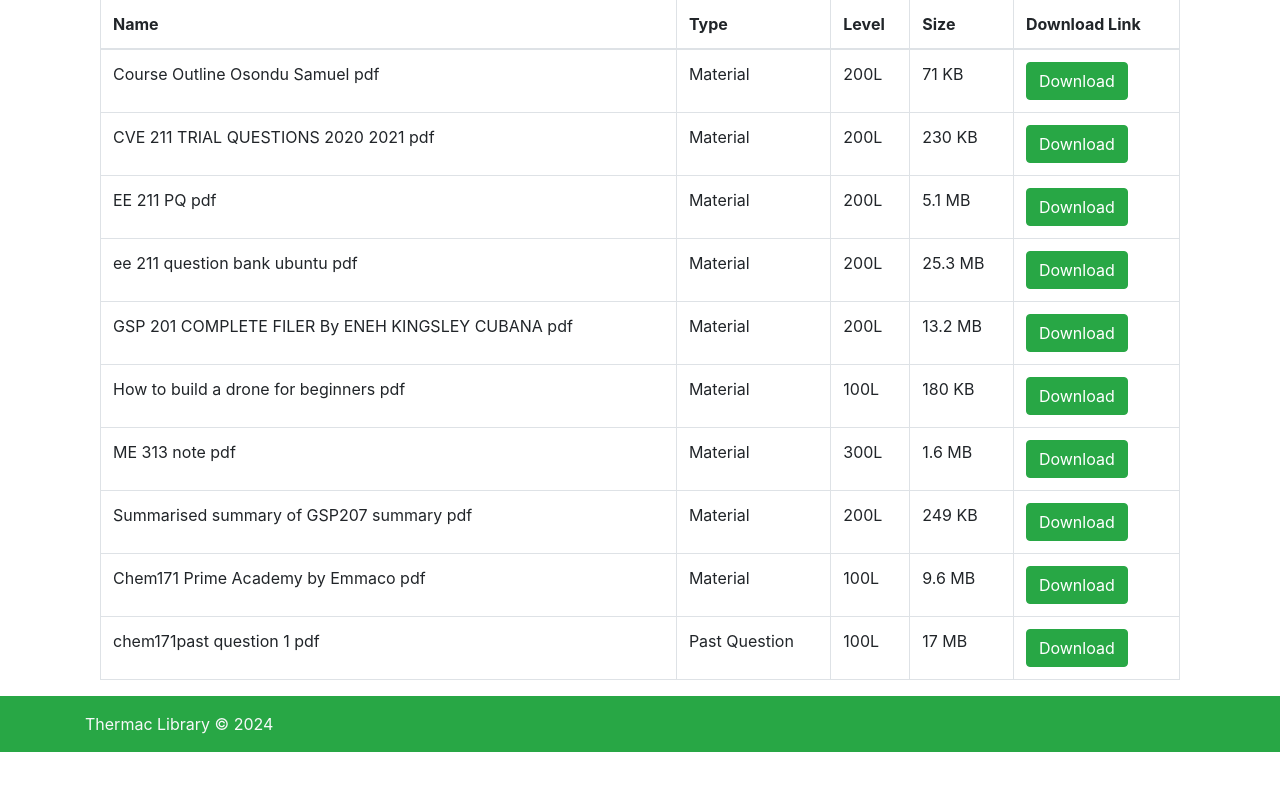
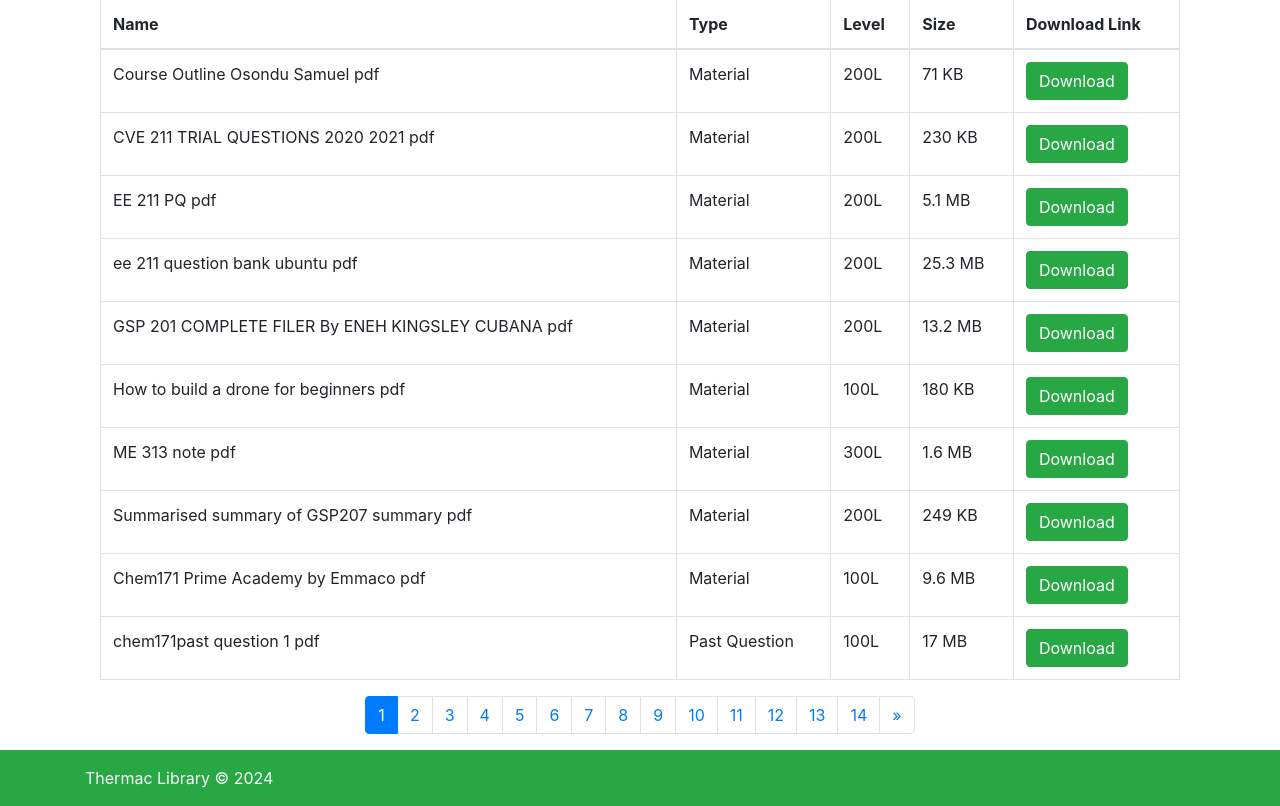
Before and after one commit to Ddilibe/T-Library, a Flask app: page /books in a window 1280 px wide. Shown: the part 694-1500 px from the top of the page. Before the commit the page ends 1446 px from the top, so only its background shows below. Run offline with Flask 3, Linux system fonts and the light colour scheme; some libraries are stand-ins or nearby versions.

Commit message:
[Chore]: Added pagination for the software

```diff
--- a/main.py
+++ b/main.py
@@ -1,11 +1,13 @@
 from flask import Flask, render_template, request, jsonify
 import json
+import math
 
 app = Flask(__name__)
 
 # Load books data from JSON file
 with open('books.json', 'r') as file:
     books_data = json.load(file)
+typing = 'post'
 
 @app.route('/')
 def home():
@@ -34,14 +36,23 @@ def paginate_books(page, per_page):
 @app.route('/books', methods=['GET', 'POST'])
 def books():
     page = request.args.get('page', 1, type=int)
+    search_query = request.args.get('search_query', '', type=str)
     per_page = 10
-    paginated_books = paginate_books(page, per_page)
-    total_pages = (len(books_data) + per_page - 1) // per_page
+    if search_query != '':
+        request.method, request.form = 'POST', {'search_query':search_query}
     if request.method == 'POST':
         search_query = request.form['search_query'].lower()
         filtered_books = [book for book in books_data if search_query in book['a'].lower()]
-        return render_template('books.html', books=filtered_books, page=page, total_pages=total_pages)
-    return render_template('books.html', books=paginated_books, page=page, total_pages=total_pages)
+    else:
+        search_query = ""
+        filtered_books = books_data
+    total_books = len(filtered_books)
+    total_pages = math.ceil(total_books / per_page)
+    start = (page - 1)*per_page
+    end = start + per_page
+    books_to_display = filtered_books[start:end]
+        # return render_template('books.html', books=filtered_books, page=page, total_pages=total_pages)
+    return render_template('books.html', search_query=search_query, books=books_to_display, page=page, total_pages=total_pages)
 
 if __name__ == '__main__':
     app.run(debug=True)
--- a/templates/books.html
+++ b/templates/books.html
@@ -42,8 +42,11 @@
     <form method="post" action="/books">
         <div class="form-group row">
             <label for="search_query" class="col-md-1" style="margin-top: 1%;">SEARCH:</label>
-            <input type="text" class="form-control col-md-8" id="search_query" name="search_query"
-                placeholder="Enter book name">
+            <input type="text" class="form-control col-md-8" id="search_query" name="search_query" {% if search_query %}
+                placeholder="{{search_query}}">
+            {% else %}
+            placeholder="Enter book name">
+            {% endif %}
             <button type="submit" class="btn btn-primary col-md-1">Search</button>
         </div>
     </form>
@@ -71,6 +74,34 @@
             {% endfor %}
         </tbody>
     </table>
+    <!-- Pagination -->
+    <nav aria-label="Page navigation">
+        <ul class="pagination justify-content-center">
+            {% if page > 1 %}
+            <li class="page-item">
+                <a class="page-link" href="{{ url_for('books', page=page-1, search_query=search_query) }}" aria-label="Previous">
+                    <span aria-hidden="true">&laquo;</span>
+                    <span class="sr-only">Previous</span>
+                </a>
+            </li>
+            {% endif %}
+
+            {% for i in range(1, total_pages + 1) %}
+            <li class="page-item {% if page == i %}active{% endif %}">
+                <a class="page-link" href="{{ url_for('books', page=i, search_query=search_query) }}">{{ i }}</a>
+            </li>
+            {% endfor %}
+
+            {% if page < total_pages %} <li class="page-item">
+                <a class="page-link" href="{{ url_for('books', page=page+1, search_query=search_query) }}" aria-label="Next">
+                    <span aria-hidden="true">&raquo;</span>
+                    <span class="sr-only">Next</span>
+                </a>
+                </li>
+                {% endif %}
+        </ul>
+    </nav>
+
     {% else %}
     <p class="text-center">No books found</p>
     {% endif %}
```
Also changed, not shown: 1 other file.
